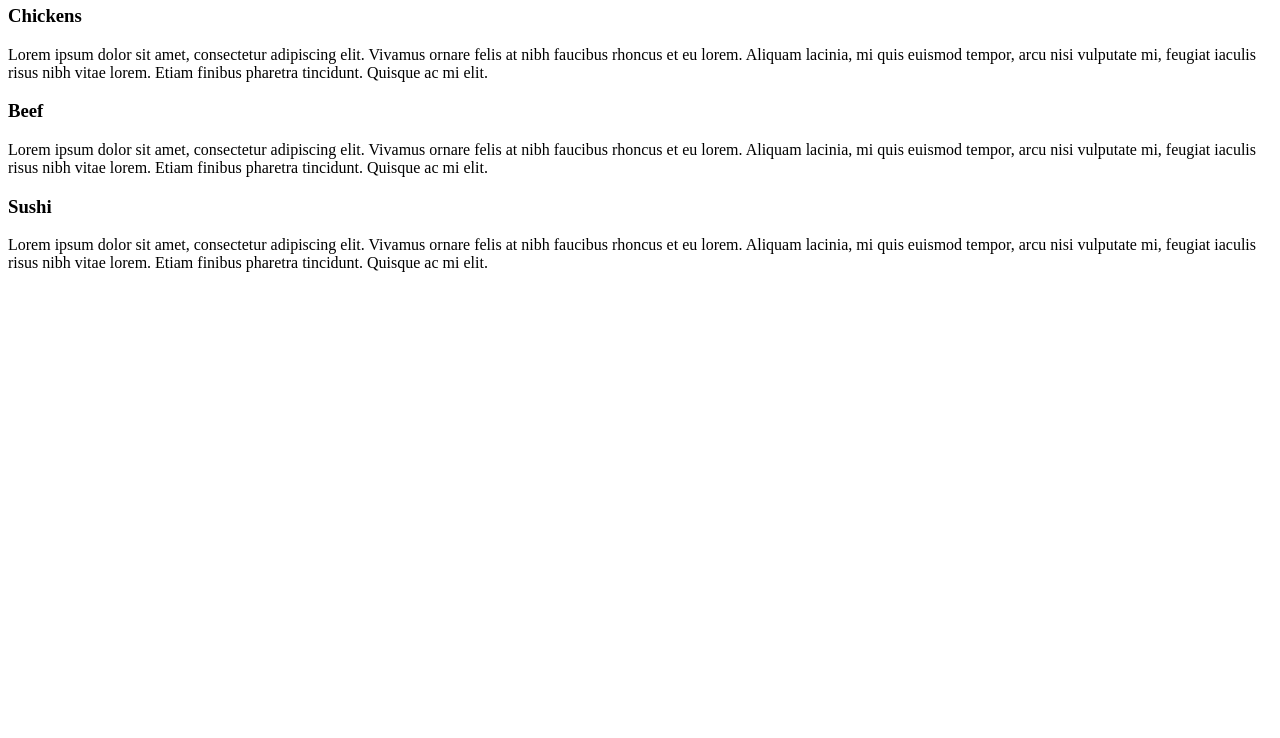
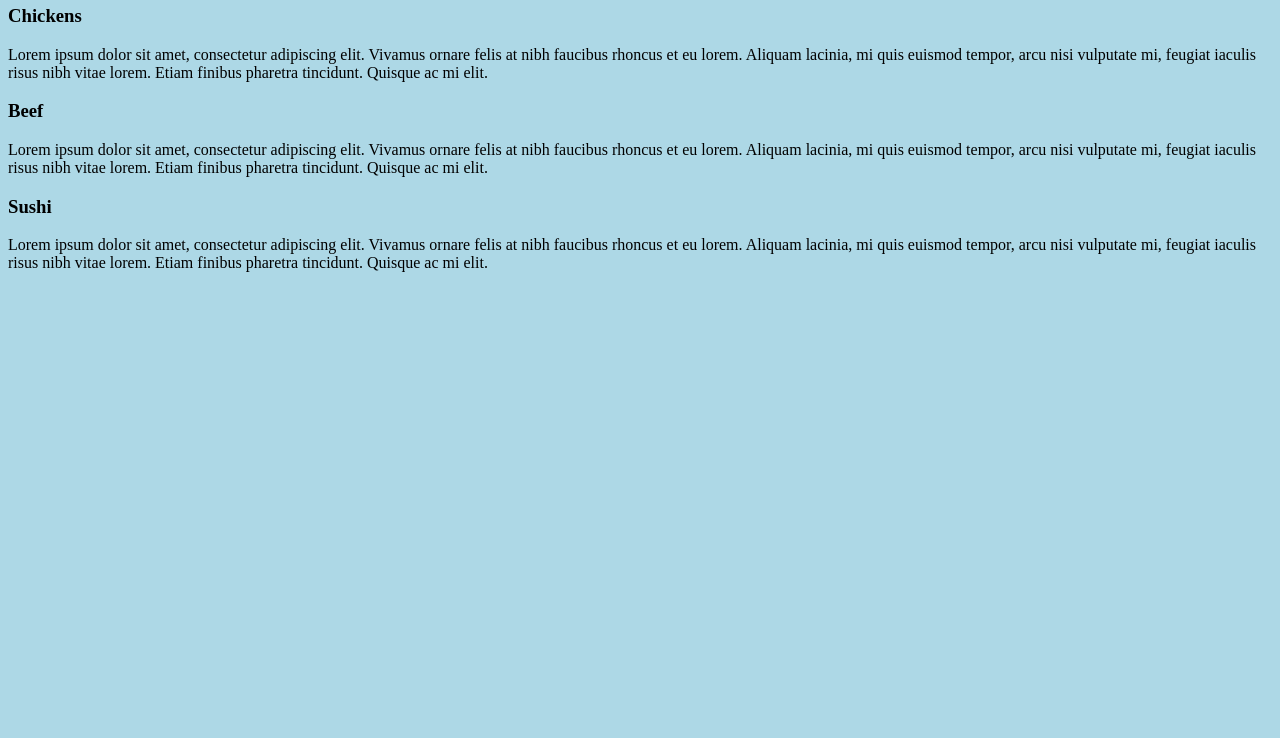
Before and after one commit to techntv/module2-solution, a plain HTML site: page index.html in a window 1280 px wide. Shown: the part 62-800 px from the top of the page. Drawn offline with Linux system fonts and the light colour scheme.

Commit message:
Change link Css file in folder css

```diff
--- a/index.html
+++ b/index.html
@@ -3,7 +3,7 @@
   <head>
     <meta charset="utf-8">
     <title>Module 2 Solution</title>
-    <link type="text/stylesheet" href="style.css">
+    <link rel="stylesheet" type="text/css" href="/css/style.css">
   </head>
   <body>
     <header class="main-header">
```
Also changed, not shown: css/style.css (renamed from style.css).
